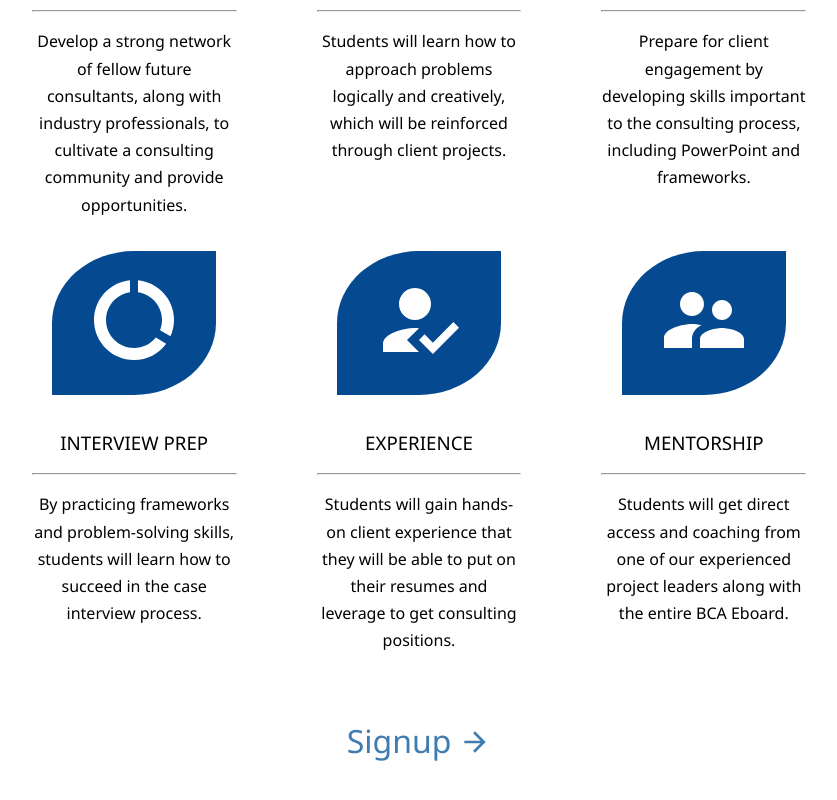
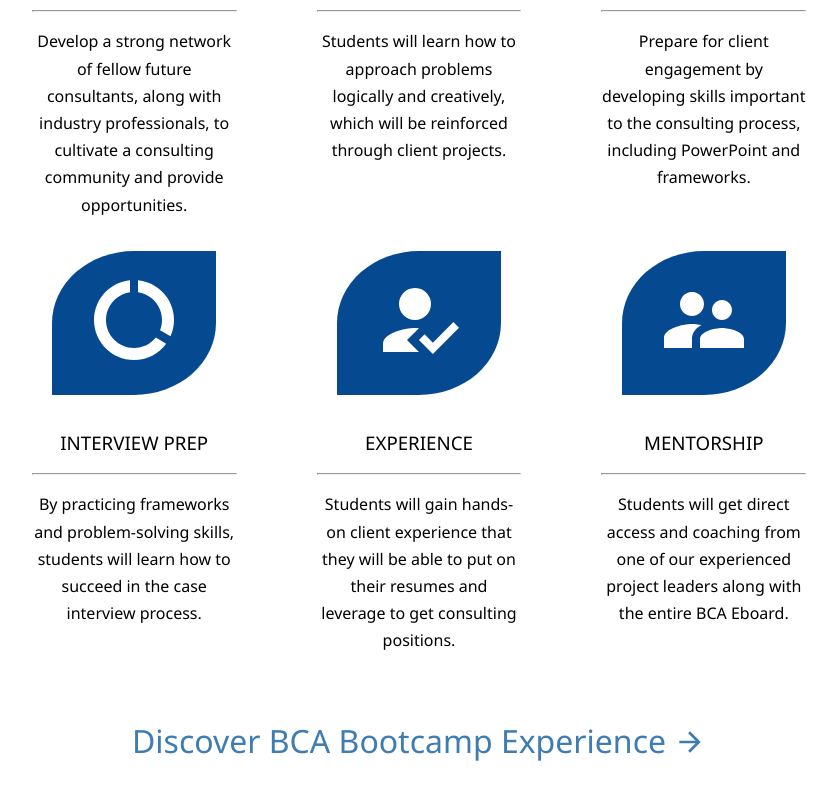
Before and after one commit to thudsonbu/bca, a Next.js app: page /bootcamp in a window 1280 px wide. Shown: the part 1228-2028 px from the top of the page, without its empty margins (221-1058 px from the left). Built offline with nearby package versions, Linux system fonts and the light colour scheme.

Commit message:
I added links on the freshman and bootcamp pages to our applications. I took a guess.

```diff
--- a/pages/bootcamp.js
+++ b/pages/bootcamp.js
@@ -81,10 +81,10 @@
       </div>
       <div className={bootcamp_styles.signup_container}>
         <ArrowLink
-          href={"/bootcamp"}
+          href={"https://forms.office.com/r/pWW2cAvki5  "}
           size={"large"}
         >
-          Signup
+          Discover BCA Bootcamp Experience
         </ArrowLink>
       </div>
     </>
--- a/pages/freshman.js
+++ b/pages/freshman.js
@@ -59,10 +59,10 @@
       />
       <div className={freshman_styles.signup_container}>
         <ArrowLink
-          href={"/bootcamp"}
+          href={"https://forms.office.com/r/49ZYF00ha0"}
           size={"large"}
         >
-          Signup
+          Freshman Liaison Application
         </ArrowLink>
       </div>
     </>
```
